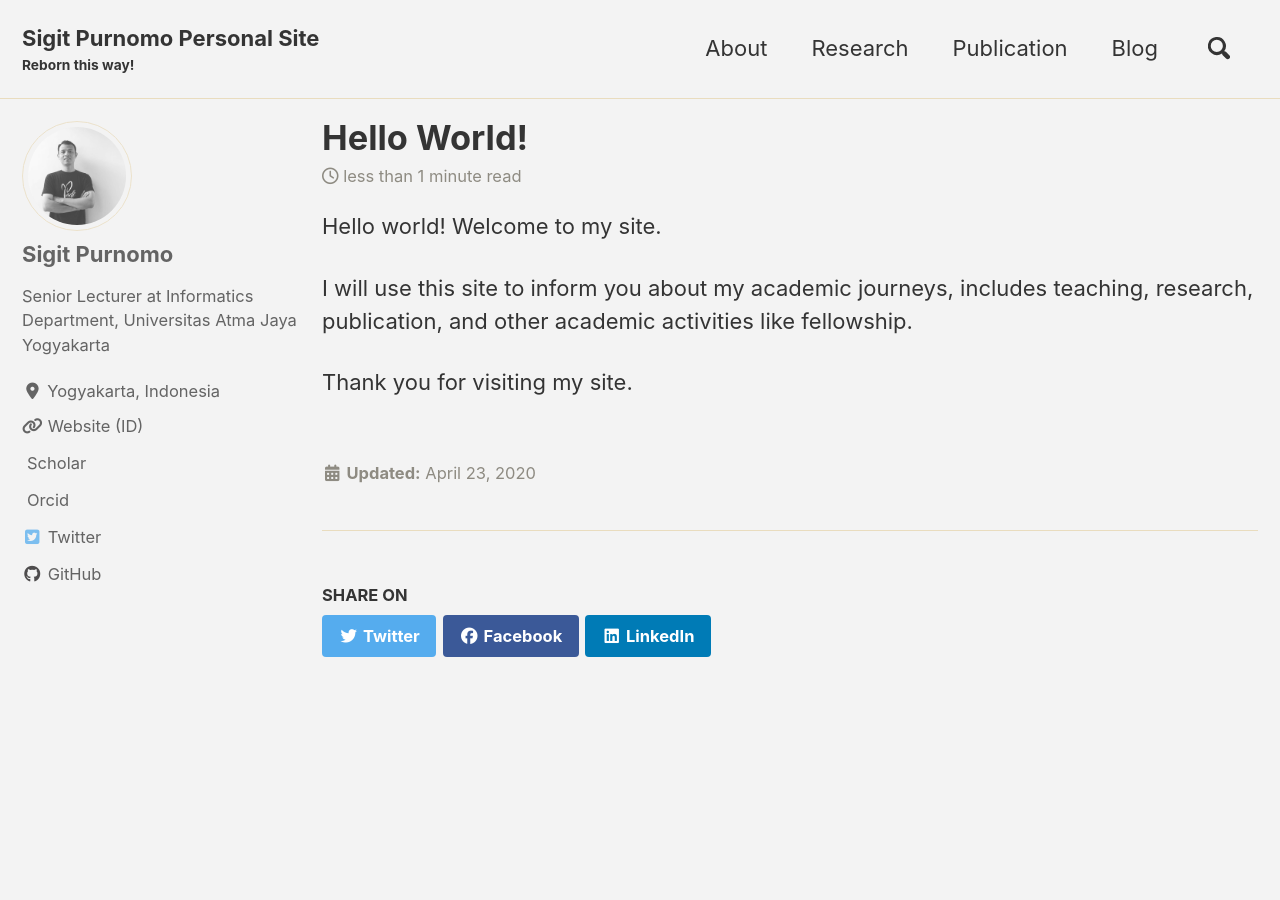
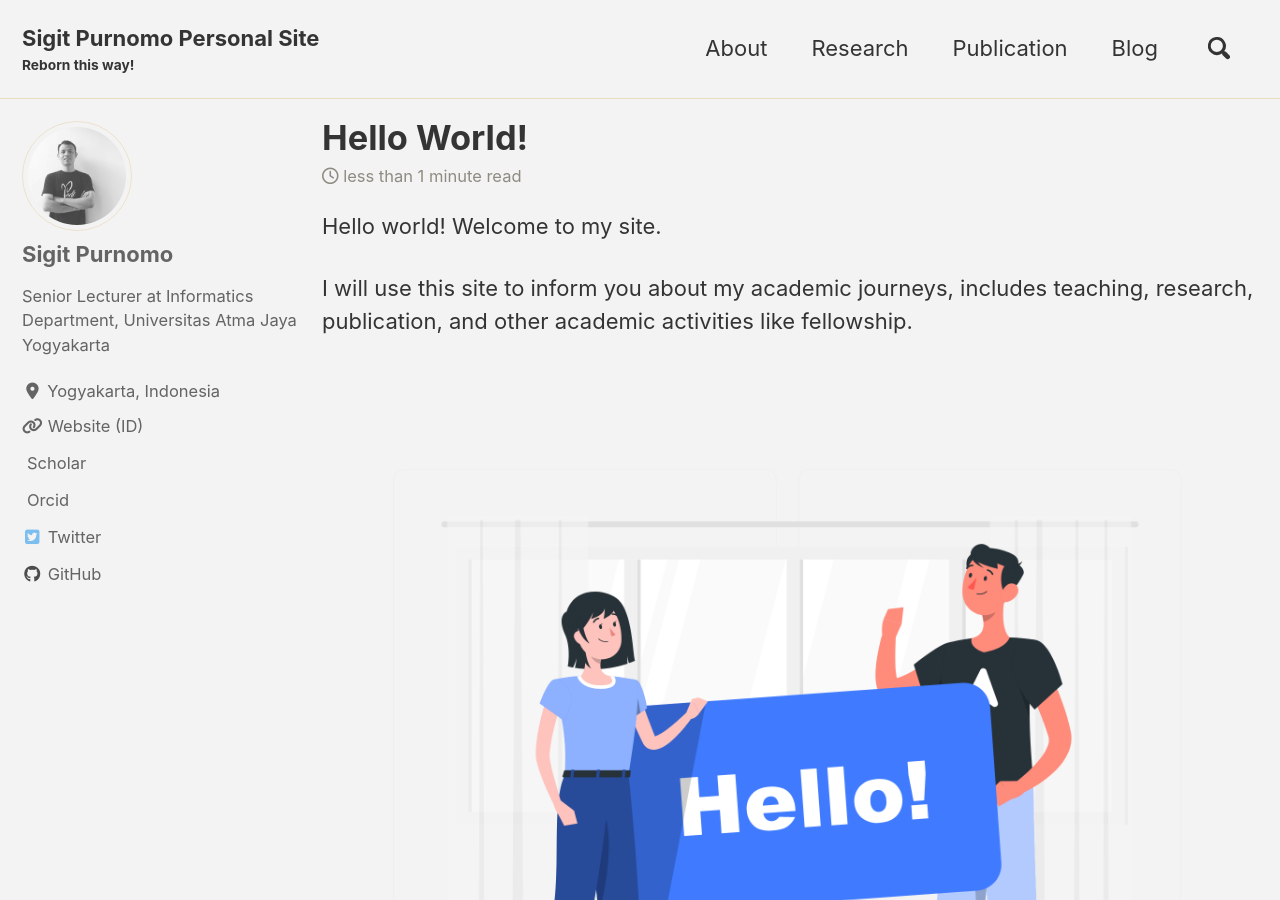
Before and after one commit to sigit-purnomo/sigit-purnomo.github.io, a Jekyll site: the page built from _posts/2020-04-23-hello-world.md, in a window 1280 px wide and 900 px high. Built offline with Jekyll 4.4.1, drawn with Linux system fonts in a browser that asks for light colours; cached includes are drawn as plain includes; nearby versions of some CDN libraries; a style sheet for code colours, icons or effects is not loaded.

Commit message:
Update 2020-04-23-hello-world.md

```diff
--- a/_posts/2020-04-23-hello-world.md
+++ b/_posts/2020-04-23-hello-world.md
@@ -1,8 +1,6 @@
 ---
 title:  "Hello World!"
 excerpt: "I will use this site to inform you about my academic journeys, includes teaching, research, publication, and other academic activities like fellowship."
-header:
-  teaser: /assets/images/Hello-rafiki.png
 date: 2020-04-23
 permalink: /posts/2020/04/hello-world/
 ---
@@ -11,4 +9,6 @@ Hello world! Welcome to my site.
 
 I will use this site to inform you about my academic journeys, includes teaching, research, publication, and other academic activities like fellowship.
 
+![Hello World](/assets/images/Hello-rafiki.png)
+
 Thank you for visiting my site.
```
